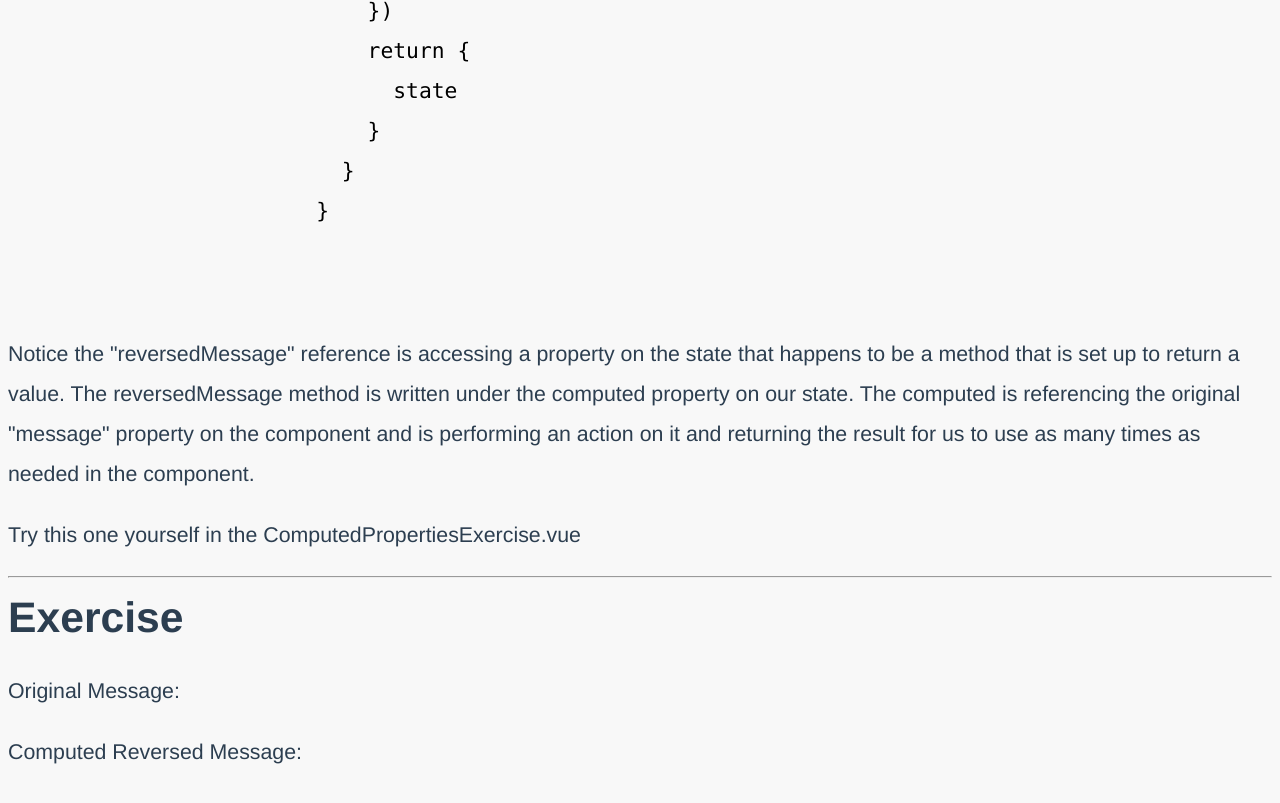
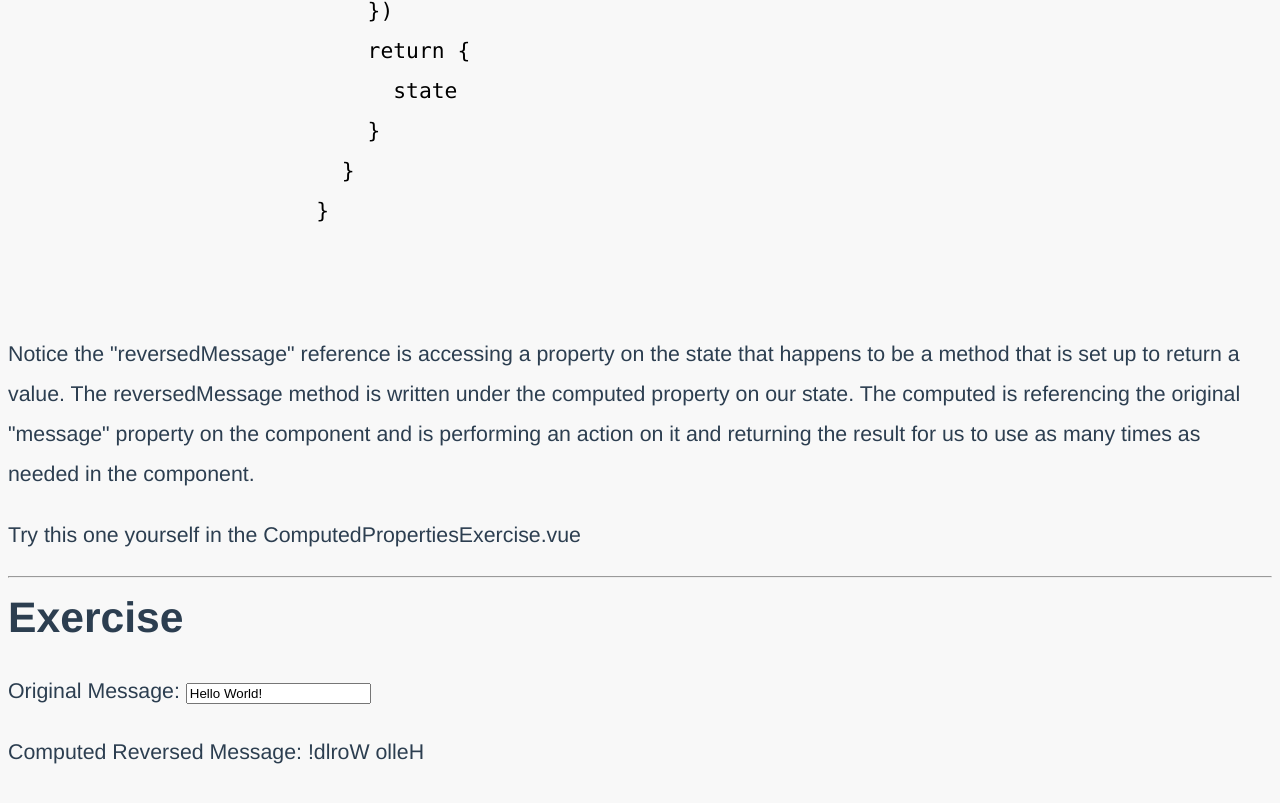
Before and after one commit to NathanMQuam/Vue-Playground, a Vue app: page /#/computed-properties in a window 1280 px wide. Shown: the part 924-1727 px from the top of the page. Built offline with nearby package versions, Linux system fonts and the light colour scheme; what vue-prism would draw is missing.

Commit message:
Computed properties

```diff
--- a/src/components/ComputedPropertiesExercise.vue
+++ b/src/components/ComputedPropertiesExercise.vue
@@ -4,8 +4,8 @@
       <div class="col-12">
         <div class="border p-1">
           <div class="reverse-message">
-            <p>Original Message: {{}}</p>
-            <p>Computed Reversed Message: {{}}</p>
+            <p>Original Message: <input v-model='state.message' /></p>
+            <p>Computed Reversed Message: {{state.reversedMessage}}</p>
           </div>
         </div>
       </div>
@@ -24,7 +24,11 @@ export default {
       message: "Hello World!",
       reversedMessage: computed(() => {
         // all computed properties must return a value, what do you want this one to return?
-        return "";
+        let newStr = ''
+        for(let i = state.message.length; i > 0; i--) {
+          newStr += state.message[i-1]
+        }
+        return newStr;
       }),
     });
     return {
```
